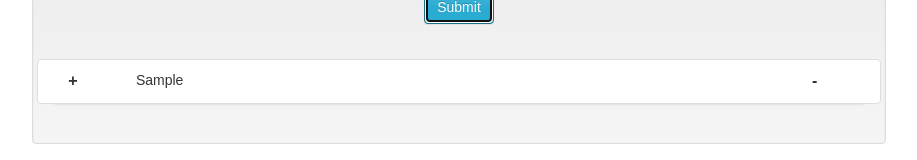
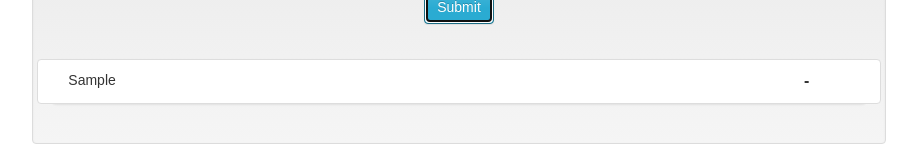
Before and after one commit to teenoh/todo-app, a React (Create React App) app in the folder todoapp/: page / in a window 1280 px wide. Both pictures are taken after typing "Sample" into the empty fields and a click on the input 639 px from the left and 163 px from the top of the page. Shown: the part 156-316 px from the top of the page, without its empty margins (181-1098 px from the left). Built offline with nearby package versions, Linux system fonts and the light colour scheme.

Commit message:
updated UI

```diff
--- a/todoapp/src/components/App.js
+++ b/todoapp/src/components/App.js
@@ -12,17 +12,15 @@ const styles = {
     marginTop: 16
   },
   div: {
-    display: "inline"
+    display: "inline",
+    marginRight: 8
   }
 };
 
 const ListItem = props => {
   return (
     <div className="row list-group-item">
-      <div className="col-xs-1 pointer" style={styles.div}>
-        +
-      </div>
-      <div className="col-xs-8 clearfix" >
+      <div className="col-xs-10 clearfix" style={styles.div} >
         {props.text}
       </div>
       <div
@@ -47,8 +45,10 @@ class App extends React.Component {
   }
 
   updateList(item) {
-    const newList = [...this.state.list, item];
-    this.setState(() => ({ list: newList }));
+    if (item !== ""){
+      const newList = [...this.state.list, item];
+      this.setState(() => ({ list: newList }));
+    }
     console.log(this.state.list);
   }
 
--- a/todoapp/src/components/Search.js
+++ b/todoapp/src/components/Search.js
@@ -1,11 +1,6 @@
 import React from "react";
 import PropTypes from "prop-types";
 
-const styles = {
-  submitBtn: {
-    marginLeft: "-3px"
-  }
-};
 
 class Search extends React.Component {
   constructor(props) {
```
